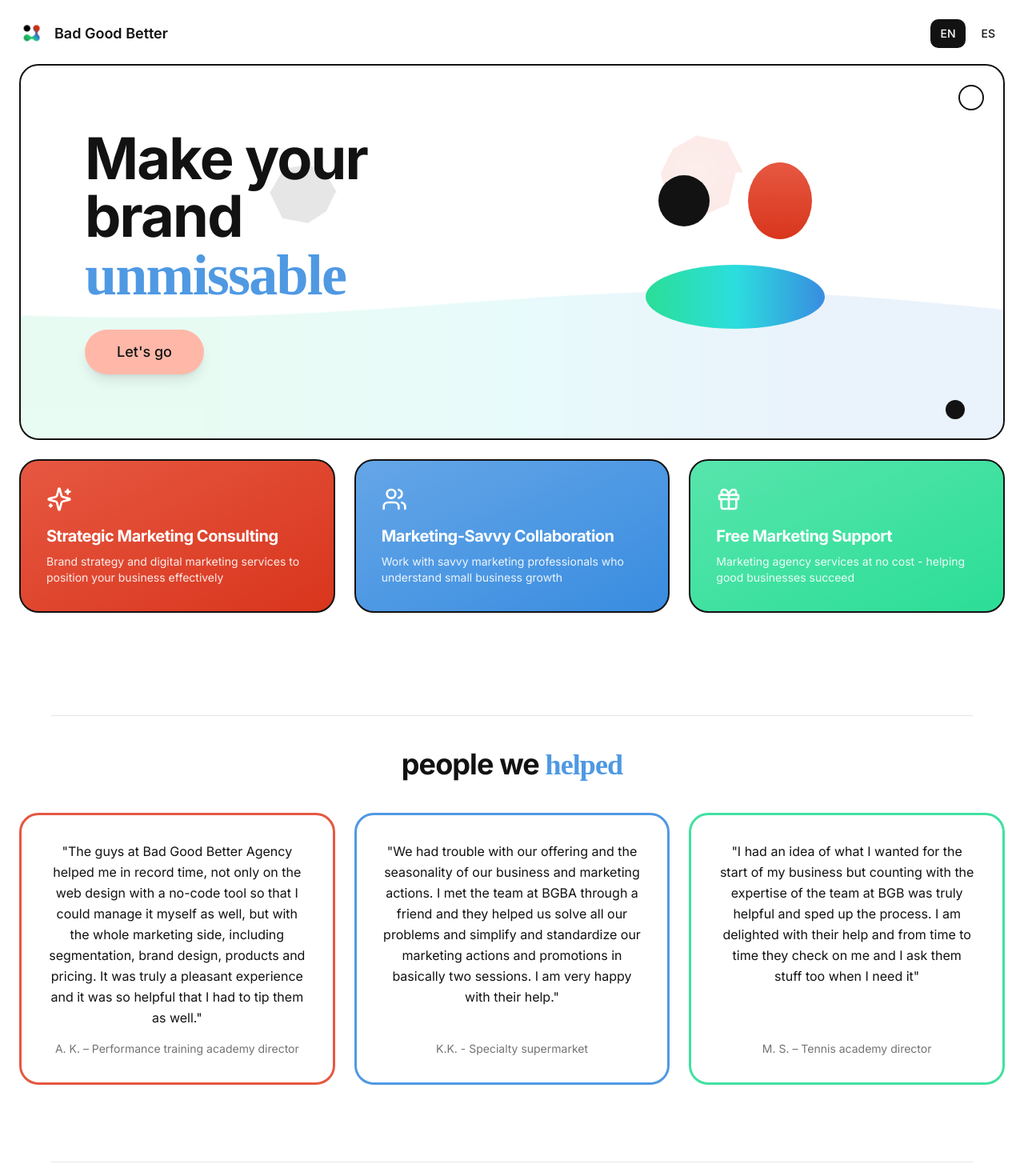
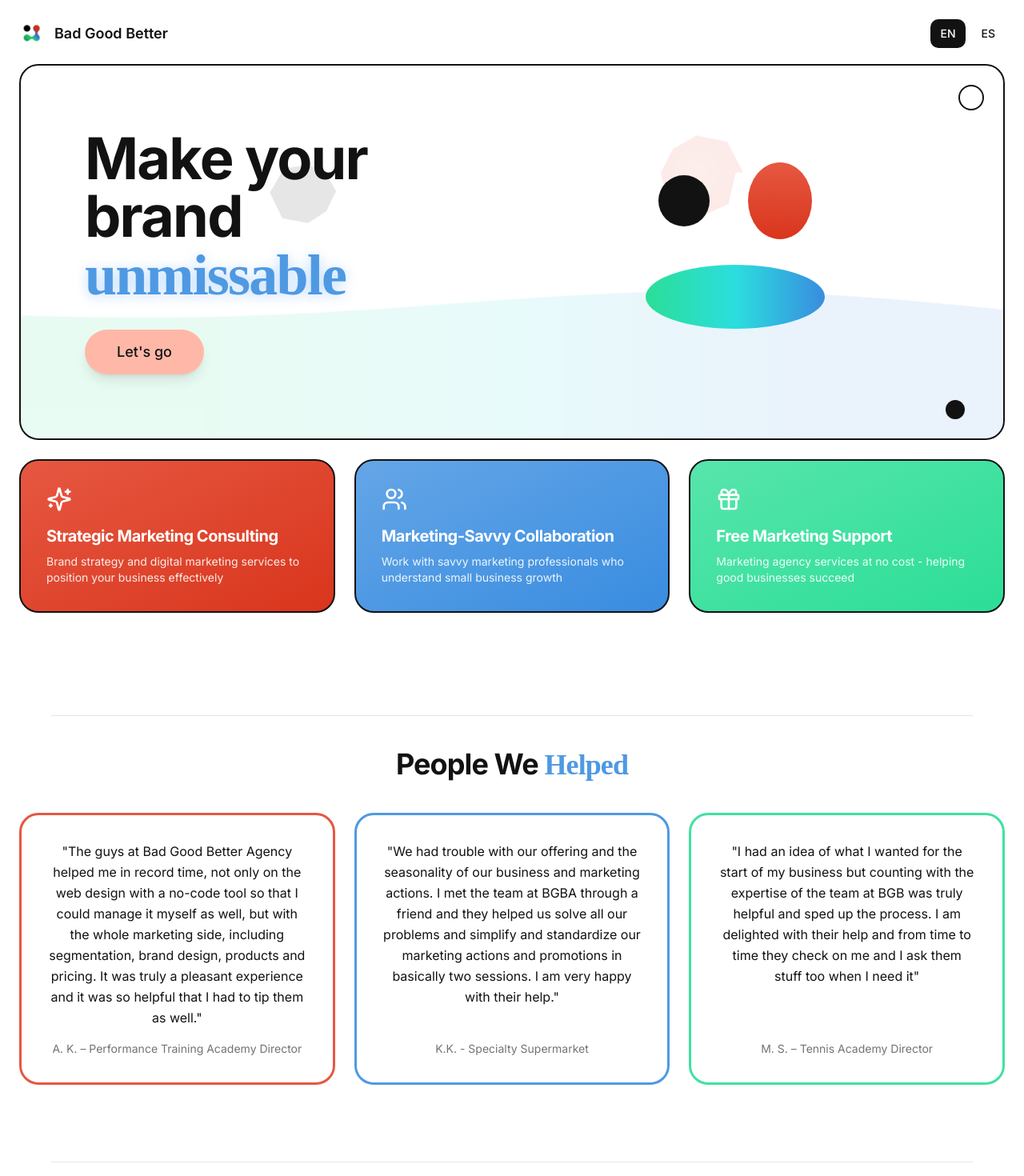
Before and after one commit to 0ideatbh-valid/lovabless-free-fix, a React (Vite) app: page / in a window 1280 px wide. Shown: the top 1470 px of the page at 80% size. Built offline with nearby package versions, Linux system fonts and the light colour scheme; the HTML template or start-up script is replaced by a standard one; a web font is replaced by a local one.

Commit message:
Refactor reviews section and hero text

```diff
--- a/src/components/Hero.tsx
+++ b/src/components/Hero.tsx
@@ -44,9 +44,9 @@ export const Hero = () => {
           <div>
               <h1 className="text-5xl md:text-6xl lg:text-7xl font-black mb-8 text-foreground leading-[0.9] tracking-tight">
                 {language === 'en' ? (
-                  <>Make your brand <span className="font-pirata text-[hsl(210,73%,60%)]">unmissable</span></>
+                  <>Make your brand <span className="font-pirata text-[hsl(210,73%,60%)] drop-shadow-[0_2px_8px_rgba(96,165,250,0.4)]">unmissable</span></>
                 ) : (
-                  <>Haz que tu marca no pase <span className="font-pirata text-[hsl(210,73%,60%)]">desapercibida</span></>
+                  <>Haz que tu marca no pase <span className="font-pirata text-[hsl(210,73%,60%)] drop-shadow-[0_2px_8px_rgba(96,165,250,0.4)]">desapercibida</span></>
                 )}
               </h1>
               <Button
--- a/src/contexts/LanguageContext.tsx
+++ b/src/contexts/LanguageContext.tsx
@@ -17,13 +17,13 @@ const translations = {
     ctaBadge: "No contracts • No fees",
 
     // Reviews Section
-    reviewsTitle: "people we helped",
+    reviewsTitle: "People We Helped",
     review1: "The guys at Bad Good Better Agency helped me in record time, not only on the web design with a no-code tool so that I could manage it myself as well, but with the whole marketing side, including segmentation, brand design, products and pricing. It was truly a pleasant experience and it was so helpful that I had to tip them as well.",
-    review1Author: "A. K. – Performance training academy director",
+    review1Author: "A. K. – Performance Training Academy Director",
     review2: "We had trouble with our offering and the seasonality of our business and marketing actions. I met the team at BGBA through a friend and they helped us solve all our problems and simplify and standardize our marketing actions and promotions in basically two sessions. I am very happy with their help.",
-    review2Author: "K.K. - Specialty supermarket",
+    review2Author: "K.K. - Specialty Supermarket",
     review3: "I had an idea of what I wanted for the start of my business but counting with the expertise of the team at BGB was truly helpful and sped up the process. I am delighted with their help and from time to time they check on me and I ask them stuff too when I need it",
-    review3Author: "M. S. – Tennis academy director",
+    review3Author: "M. S. – Tennis Academy Director",
 
     // Who Are We
     whoAreWeTitle: "About Us",
@@ -87,13 +87,13 @@ const translations = {
     ctaBadge: "Sin contratos • Sin costes",
 
     // Reviews Section
-    reviewsTitle: "gente a la que ayudamos",
+    reviewsTitle: "Gente A La Que Ayudamos",
     review1: "Los chicos de Bad Good Better Agency me ayudaron en tiempo récord, no solo con el diseño web con una herramienta no-code para que pudiera gestionarla yo mismo también, sino con todo el lado del marketing, incluyendo segmentación, diseño de marca, productos y precios. Fue realmente una experiencia agradable y fue tan útil que tuve que darles una propina también.",
-    review1Author: "A. K. – Director de academia de entrenamiento de rendimiento",
+    review1Author: "A. K. – Director De Academia De Entrenamiento De Rendimiento",
     review2: "Teníamos problemas con nuestra oferta y la estacionalidad de nuestro negocio y acciones de marketing. Conocí al equipo de BGBA a través de un amigo y nos ayudaron a resolver todos nuestros problemas y simplificar y estandarizar nuestras acciones de marketing y promociones en básicamente dos sesiones. Estoy muy contento con su ayuda.",
-    review2Author: "K.K. - Supermercado especializado",
+    review2Author: "K.K. - Supermercado Especializado",
     review3: "Tenía una idea de lo que quería para el inicio de mi negocio pero contar con la experiencia del equipo de BGB fue realmente útil y aceleró el proceso. Estoy encantado con su ayuda y de vez en cuando me consultan y yo también les pregunto cosas cuando lo necesito",
-    review3Author: "M. S. – Director de academia de tenis",
+    review3Author: "M. S. – Director De Academia De Tenis",
 
     // Who Are We
     whoAreWeTitle: "Sobre Nosotros",
```
